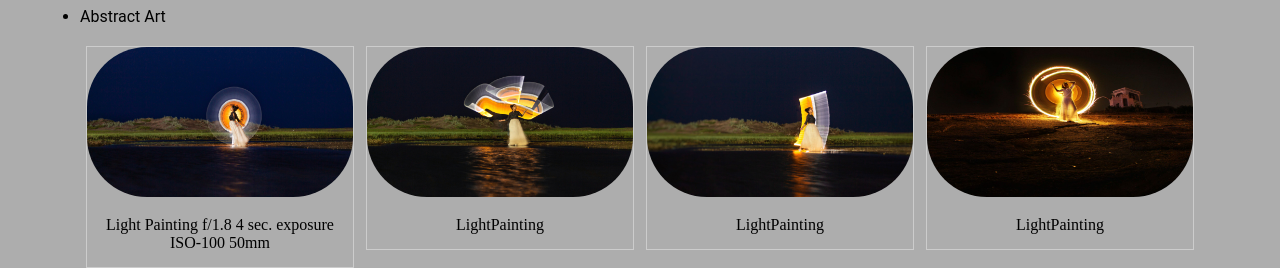
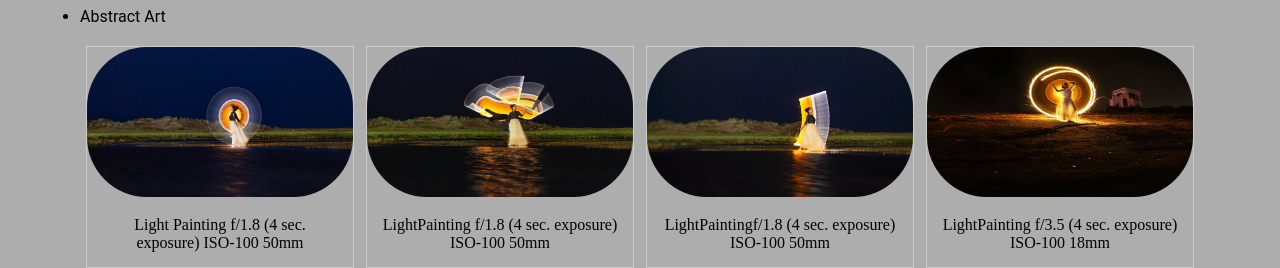
Before and after one commit to vvisakh/vvisakh.github.io, a plain HTML site: page index-1.html in a window 1280 px wide. Shown: the part 772-1040 px from the top of the page. Drawn offline with Linux system fonts and the light colour scheme; a web font is replaced by a local one.

Commit message:
updated gallery

```diff
--- a/index-1.html
+++ b/index-1.html
@@ -108,7 +108,7 @@
           <a target="_blank" href="/photos/light.jpg">
             <img src="/photos/light.jpg" alt="LightPainting" width="2048" height="1152">
           </a>
-          <div class="desc">Light Painting f/1.8 4 sec. exposure ISO-100 50mm</div>
+          <div class="desc">Light Painting f/1.8 (4 sec. exposure) ISO-100 50mm</div>
         </div>
       </div>
 
@@ -117,7 +117,7 @@
           <a target="_blank" href="/photos/light1.jpg">
             <img src="/photos/light1.jpg" alt="LightPainting" width="2048" height="1152">
           </a>
-          <div class="desc">LightPainting</div>
+          <div class="desc">LightPainting f/1.8 (4 sec. exposure) ISO-100 50mm</div>
         </div>
       </div>
 
@@ -126,7 +126,7 @@
           <a target="_blank" href="/photos/light2.jpg">
             <img src="/photos/light2.jpg" alt="LightPainting" width="2048" height="1152">
           </a>
-          <div class="desc">LightPainting</div>
+          <div class="desc">LightPaintingf/1.8 (4 sec. exposure) ISO-100 50mm</div>
         </div>
       </div>
 
@@ -135,7 +135,7 @@
           <a target="_blank" href="/photos/light3.jpg">
             <img src="/photos/light3.jpg" alt="LightPainting" width="2048" height="1152">
           </a>
-          <div class="desc">LightPainting</div>
+          <div class="desc">LightPainting f/3.5 (4 sec. exposure) ISO-100 18mm</div>
         </div>
       </div>
    </body>
```
